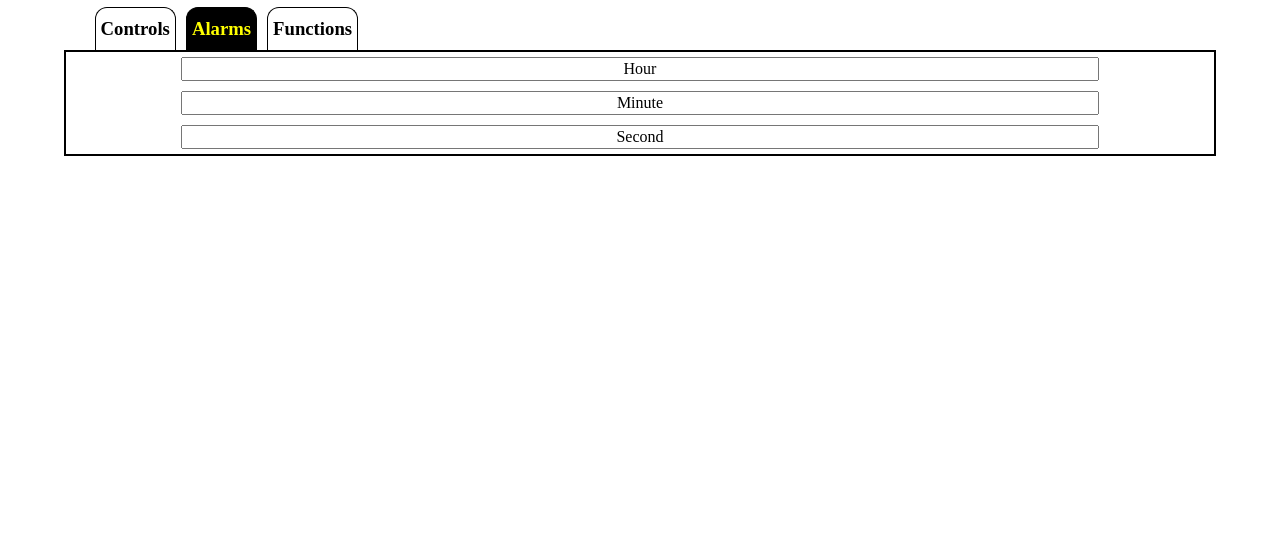
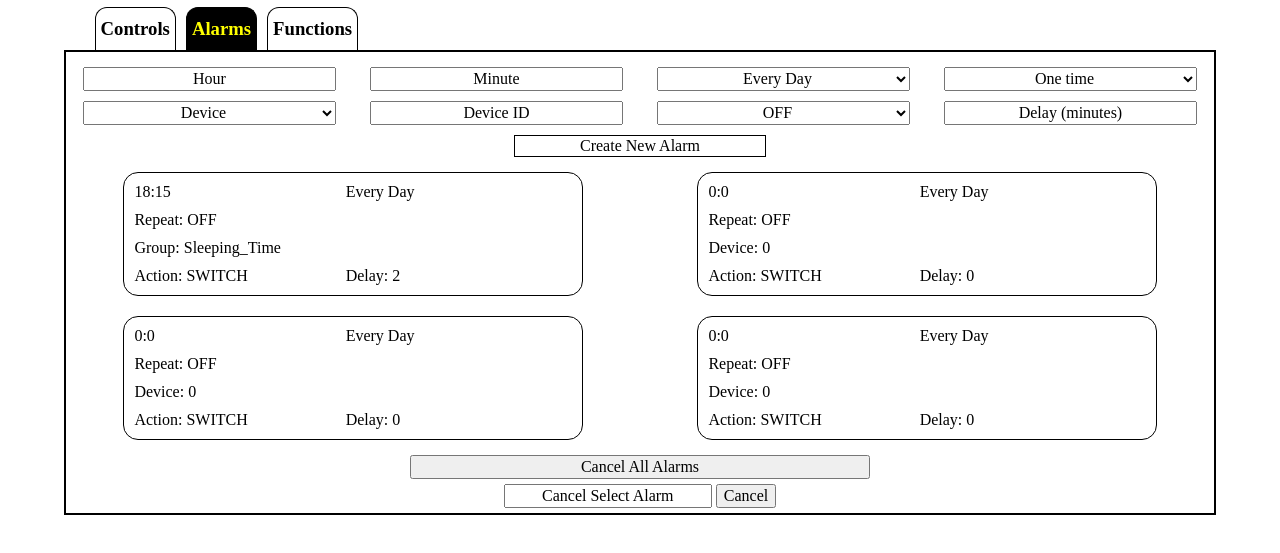
Before and after one commit to KevinLuong96/lights, a plain HTML site: page index.html in a window 1280 px wide. Both pictures are taken after a click on the element "Alarms". Shown: the part 163-716 px from the top of the page. Drawn offline with nearby package versions, Linux system fonts and the light colour scheme; no server answers; a web font is replaced by a local one.

Commit message:
primary functionality complete

```diff
--- a/css/styles.css
+++ b/css/styles.css
@@ -77,20 +77,13 @@
 }
 
 #lights-selector li{
-  width: 22%;
+  width: 40%;
   text-align: center;
   padding: 10px 0;
   margin: 10px 0;
   border: 1px solid black;
   /* display: flex; */
   position:relative;
-}
-
-#color-block{
-  width: 10%;
-  height: 100%;
-  position: absolute;
-  right:0;
 }
 
 .on{
@@ -121,6 +114,81 @@
   padding: 5px 10px;
 }
 
+.alarms{
+  text-align: center;
+}
+
+#alarms-list{
+  display: flex;
+  flex-wrap: wrap;
+  justify-content: space-around;
+  text-align: left;
+}
+
+#alarms-list li{
+  display: flex;
+  flex-wrap:wrap;
+  width: 80%;
+  border: 1px solid black;
+  border-radius: 15px;
+  padding: 5px;
+  margin: 10px 0 ;
+}
+
+#alarms-list p{
+  margin: 5px;
+  width: 45%;
+}
+
+#alarms-list .type{
+  width: 100%;
+}
+
+input::-webkit-input-placeholder{
+  color:black;
+  text-align: center;
+}
+
+#inputs{
+  display:flex;
+  flex-direction: column;
+}
+
+.alarm{
+  width: 80%;
+  margin: 5px auto;
+}
+
+option{
+  text-align: center;
+}
+#time{
+  color:yellow;
+  position: absolute;
+  top:0;
+  right: 0;
+  margin:0;
+}
+
+.submit{
+  background-color: white;
+  width: 40%;
+  border: 1px solid black;
+}
+
+#cancelAll{
+  display: block;
+  width: 40%;
+  margin: 5px auto;
+
+}
+
+#cancel-bar{
+  margin-bottom: 5px;
+  text-align: center;
+}
+
+
 @media(min-width: 40em){
   #groups{
     width: 20%;
@@ -133,27 +201,38 @@
   #lights-selector{
     width: 80%;
   }
+
+  #lights-selector li{
+    width: 22%;
   }
 
-#time{
-  color:yellow;
-  position: absolute;
-  top:0;
-  right: 0;
-  margin:0;
+  #alarms-list li{
+    width: 40%;
+  }
+  #inputs{
+    flex-direction: row;
+    flex-wrap: wrap;
+    justify-content: space-between;
+    margin-top: 10px;
   }
 
-#inputs{
-  display:flex;
-  flex-direction: column;
+  .hour,
+  .minute{
+    width: 40%;
   }
 
-.alarm{
-  width: 80%;
-  margin: 5px auto;
+  .days,
+  .repeat,
+  .deviceType,
+  .deviceID,
+  .action,
+  .timer{
+    width: 26%;
+  }
 }
 
-input::-webkit-input-placeholder{
-  color:black;
-  text-align: center;
+@media(min-width: 60em){
+  .alarm{
+    width: 22%;
   }
+}
--- a/index.html
+++ b/index.html
@@ -49,13 +49,43 @@
       <div id="inputs">
         <input class="alarm hour" placeholder="Hour">
         <input class="alarm minute" placeholder="Minute">
-        <input class="alarm second" placeholder="Second">
-      </div>
+        <select class="alarm days">
+          <option value = "0">Every Day</option>
+          <option value = "1">Monday</option>
+          <option value = "2">Tuesday</option>
+          <option value = "3">Wednesday</option>
+          <option value = "4">Thursday</option>
+          <option value = "5">Friday</option>
+          <option value = "6">Saturday</option>
+          <option value = "7">Sunday</option>
+        </select>
+        <select class="alarm repeat">
+          <option value="0">One time</option>
+          <option value="1">Repeat</option>
+        </select>
+        <select class="alarm deviceType">
+          <option value="0">Device</option>
+          <option value="1">Group</option>
+        </select>
+        <input class="alarm deviceID" placeholder="Device ID">
+        <select class="alarm action">
+          <option value="0">OFF</option>
+          <option value="1">ON</option>
+          <option value="2">SWITCH</option>
+        </select>
+        <input class="alarm timer" placeholder="Delay (minutes)">
+      </div><!-- Inputs -->
+      <button class="alarm submit">Create New Alarm</button>
       <ul id="alarms-list">
       </ul>
+
+      <div id="cancel-bar">
+        <button id="cancelAll">Cancel All Alarms</button>
+        <input id="cancelInput" placeholder="Cancel Select Alarm">
+        <button id="cancelSelect">Cancel</button>
+      </div> <!-- Cancel Bar -->
     </div> <!-- Alarms Tab -->
     <div class="functions tab">
-      <p>Penis</p>
     </div> <!-- Functions Tab -->
   </div> <!-- tab Content-->
 </div> <!-- Main Content -->
--- a/js/app.js
+++ b/js/app.js
@@ -49,7 +49,7 @@ function allLights( status ){
   // updateLights();
 
   // temporary ui update
-  $('#lights-selector li').removeClass().addClass(status);
+  $('#lights-selector li').removeClass().addClass('light ' + status);
 }
 
 function displayTime(){
@@ -115,6 +115,13 @@ function toggleTab( name ){
   $('#tabs .' + name).addClass('shown');
   $('#tab-content .' + name).show();
 
+  if(name === 'controls'){
+    updateLights();
+  }
+
+  if(name === 'alarms'){
+    displayAlarms();
+  }
 }
 
 
@@ -171,6 +178,7 @@ function importAlarms(){
   var url = 'alarms.txt';
   var id, time, dow, repeat, type, typeID, action, timer;
 
+  alarmsList = [];
   $.get(url, function(data){
     //cut the string into easier to use portions
     data = data.replace(/\r?\n|\r/g,'');
@@ -183,7 +191,6 @@ function importAlarms(){
        data[index] = data[index].split(' ');
     });
 
-    console.log(data);
     $.each(data, function(index, val) {
       //for each alarm, set the properties to the string values
       id = val[val.indexOf('ID:') + 1];
@@ -191,11 +198,11 @@ function importAlarms(){
       dow = val[5].substring(4);
       repeat = val[6].substring(7);
       if(val[7].startsWith('device:')){
-        type = 'device';
+        type = 'Device';
         typeID = val[7].substring(7);
       }
       else if(val[7].startsWith('group:')){
-        type = 'group';
+        type = 'Group';
         typeID = val[7].substring(6);
       }
       action = val[8].substring(7);
@@ -204,12 +211,87 @@ function importAlarms(){
       //create and push the alarm to the alarm list
       alarmsList.push(new Alarm(id, time, dow, repeat,
          type, typeID, action, timer));
+
     });
   });
 }
 function displayAlarms(){
+  var Days = {
+    '0': 'Every Day',
+    '1': 'Sunday',
+    '2': 'Monday',
+    '3': 'Tuesday',
+    '4': 'Wednesday',
+    '5': 'Thursday',
+    '6': 'Friday',
+    '7': 'Saturday',
+  };
 
+  var alarmString = '';
+
+  $.each(alarmsList, function(index, val) {
+     /* iterate through array or object */
+
+     alarmString += '<li>'
+     alarmString += '<p class="time">' + val.time +'</p>';
+     alarmString += '<p class="days">' + Days[val.dow] +'</p>';
+     alarmString += '<p class="repeat">Repeat: ';
+     if(val.repeat === 1){
+      alarmString += 'ON';
+     }
+     else{
+      alarmString += 'OFF';
+     }
+     alarmString += '</p>'
+     alarmString += '<p class="type">' + val.type + ': ' + val.typeID + '</p>';
+     alarmString += '<p class="action">Action: ';
+     if(val.action === 0){
+      alarmString += 'OFF';
+     }
+     else if(val.action === 1){
+      alarmString += 'O';
+     }
+     else{
+      alarmString += 'SWITCH';
+     }
+     alarmString += '<p class="delay">Delay: ' + val.timer +'</p>'
+     alarmString += '</li>';
+  });
+  $('#alarms-list').html(alarmString);
 }
+
+function createAlarm(){
+
+  var url = '$A';
+
+  $.each($('#inputs').children(), function(index, val) {
+     /* iterate through array or object */
+     if(this !== $('.timer')){
+      url += $(this).val() + ',';
+     }
+     else{
+      url += $(this).val();
+     }
+  });
+
+  $.get(url);
+  importAlarms();
+  updateLights();
+};
+
+$('#cancelAll').click(function(event) {
+  var url = '$X';
+  $.get(url);
+});
+
+$('#cancelSelect').click(function() {
+  var url = '$C';
+  url += $('#cancelInput').val();
+  $('#cancelInput').val('');
+  $.get(url);
+
+});
+$('.submit').click(createAlarm);
 
 $('body').delegate('.light', 'click', function(event) {
   //record the number of the light that is pressed
@@ -240,4 +322,6 @@ jQuery(document).ready(function($) {
   updateLights();
   displayTime();
   setInterval(displayTime, 1000);
+  importAlarms();
+
 });
```
Lines whose indentation alone changed are shown as unchanged.
